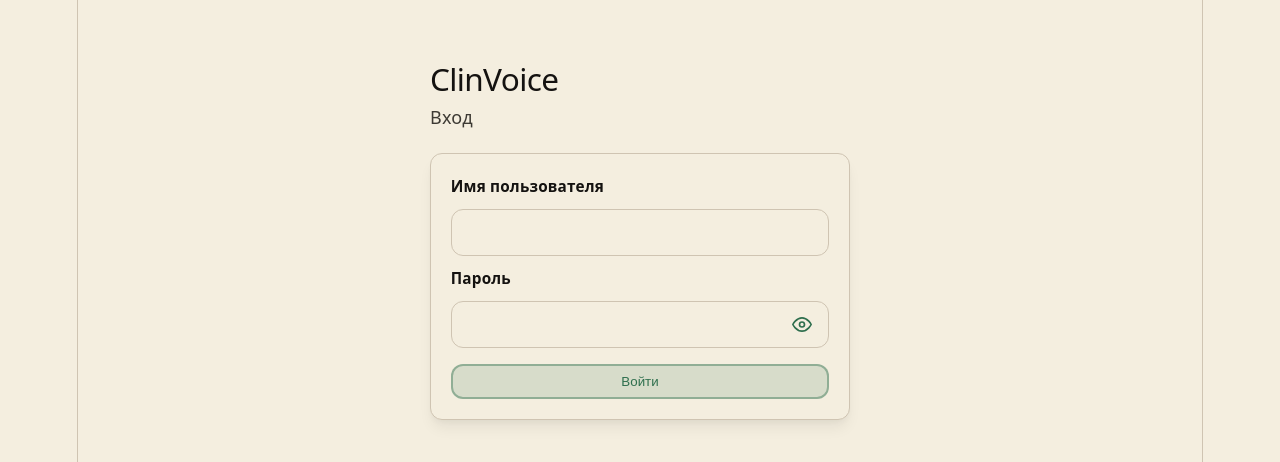
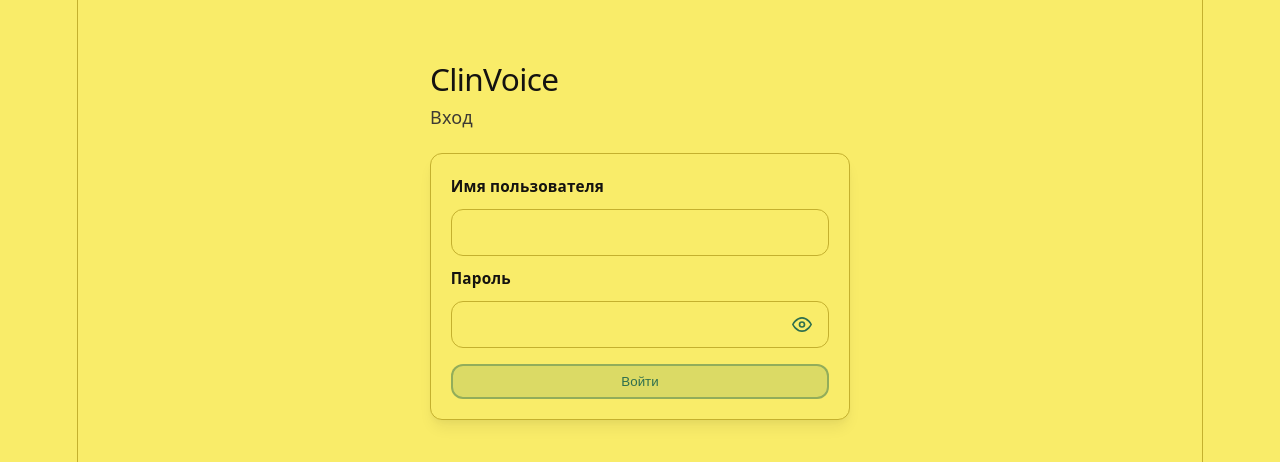
Before and after one commit to Ignitesss/ClinVoice, a Vue app in the folder frontend/: page /login in a window 1280 px wide. Shown: the top 462 px of the page. Built offline with nearby package versions, Linux system fonts and the light colour scheme; no server answers.

Commit message:
App updates

```diff
--- a/frontend/src/style.css
+++ b/frontend/src/style.css
@@ -3,16 +3,16 @@
 :root {
   --clinvoice-radius: 12px;
 
-  /* ClinVoice: бежево-зелёная тема, тёмный текст (не зависит от «тёмной» ОС) */
+  /* ClinVoice: жёлто-зелёная тема (#f9ec69), тёмный текст */
   --text: #3d3a34;
   --text-h: #141210;
-  --bg: #f4eedf;
-  --border: #cfc4b2;
-  --code-bg: #e8e0d0;
+  --bg: #f9ec69;
+  --border: #c4b02e;
+  --code-bg: #f0e25a;
   --accent: #2f6f4e;
   --accent-bg: rgba(47, 111, 78, 0.14);
   --accent-border: rgba(47, 111, 78, 0.42);
-  --social-bg: rgba(232, 224, 208, 0.85);
+  --social-bg: rgba(240, 226, 90, 0.75);
   --shadow:
     rgba(28, 27, 24, 0.07) 0 10px 15px -3px,
     rgba(28, 27, 24, 0.04) 0 4px 6px -2px;
@@ -24,13 +24,13 @@
   :root {
     --text: #2a2824;
     --text-h: #0f0e0c;
-    --bg: #e8e2d4;
-    --border: #c4b9a6;
-    --code-bg: #ded5c4;
+    --bg: #f0e456;
+    --border: #b5a22a;
+    --code-bg: #e8d94a;
     --accent: #27624a;
     --accent-bg: rgba(39, 98, 74, 0.18);
     --accent-border: rgba(39, 98, 74, 0.48);
-    --social-bg: rgba(216, 208, 192, 0.65);
+    --social-bg: rgba(232, 217, 74, 0.7);
     --shadow:
       rgba(18, 16, 14, 0.1) 0 10px 15px -3px,
       rgba(18, 16, 14, 0.05) 0 4px 6px -2px;
```
